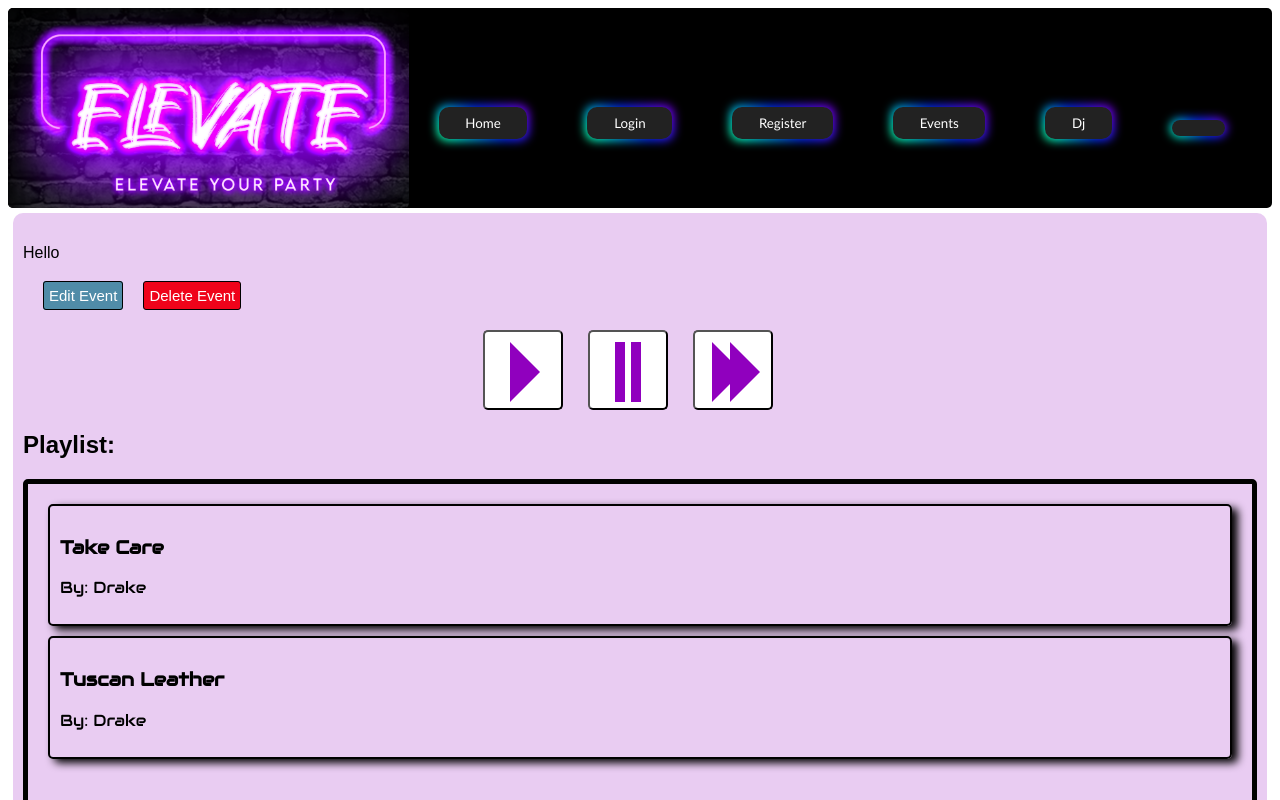
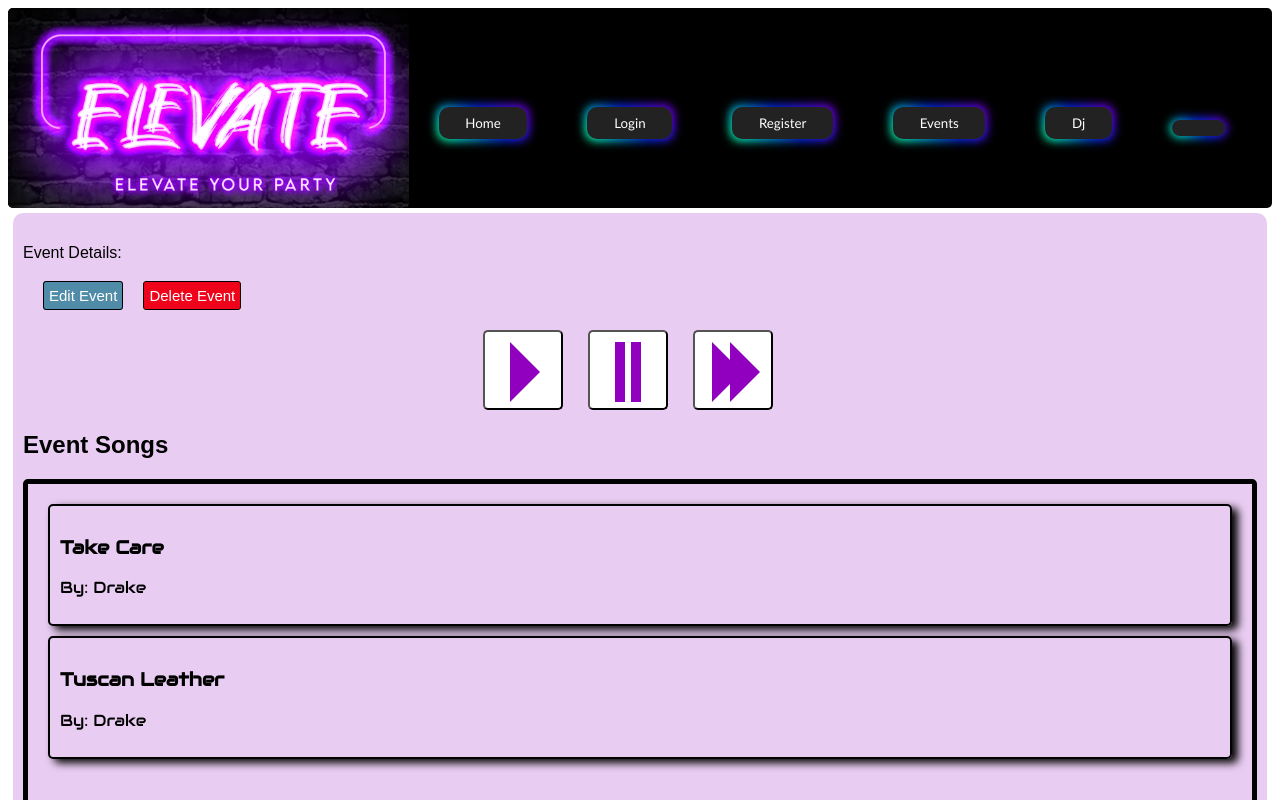
Before and after one commit to allenkramer3/Elevate-Final-Capstone-Project, a Vue app in the folder capstone/vue/: page /events/1 in a window 1280 px wide. Shown: the top 800 px of the page. Built offline with nearby package versions, Linux system fonts and the light colour scheme; no server answers.

Commit message:
for zack

```diff
--- a/capstone/vue/src/components/EventDetail.vue
+++ b/capstone/vue/src/components/EventDetail.vue
@@ -5,7 +5,7 @@
     </div>
     <div v-else class="event-card">
         <h1>{{ events.eventName }}</h1>
-        <p>Hello</p>
+        <p>Event Details:</p>
         <p> {{ events.hostName }}</p>
         <h3>{{events.eventInformation}}</h3>
         <h3>{{events.eventGenre}}</h3>
--- a/capstone/vue/src/components/Playlist.vue
+++ b/capstone/vue/src/components/Playlist.vue
@@ -1,6 +1,6 @@
 <template>
   <div>
-      <h2>Playlist:</h2>
+      <h2>Event Songs</h2>
       <div class="scroll">
         <div class="song" v-for="song in playlist" v-bind:key="song.songName" >
         <h3>{{song.songName}}</h3>
```
